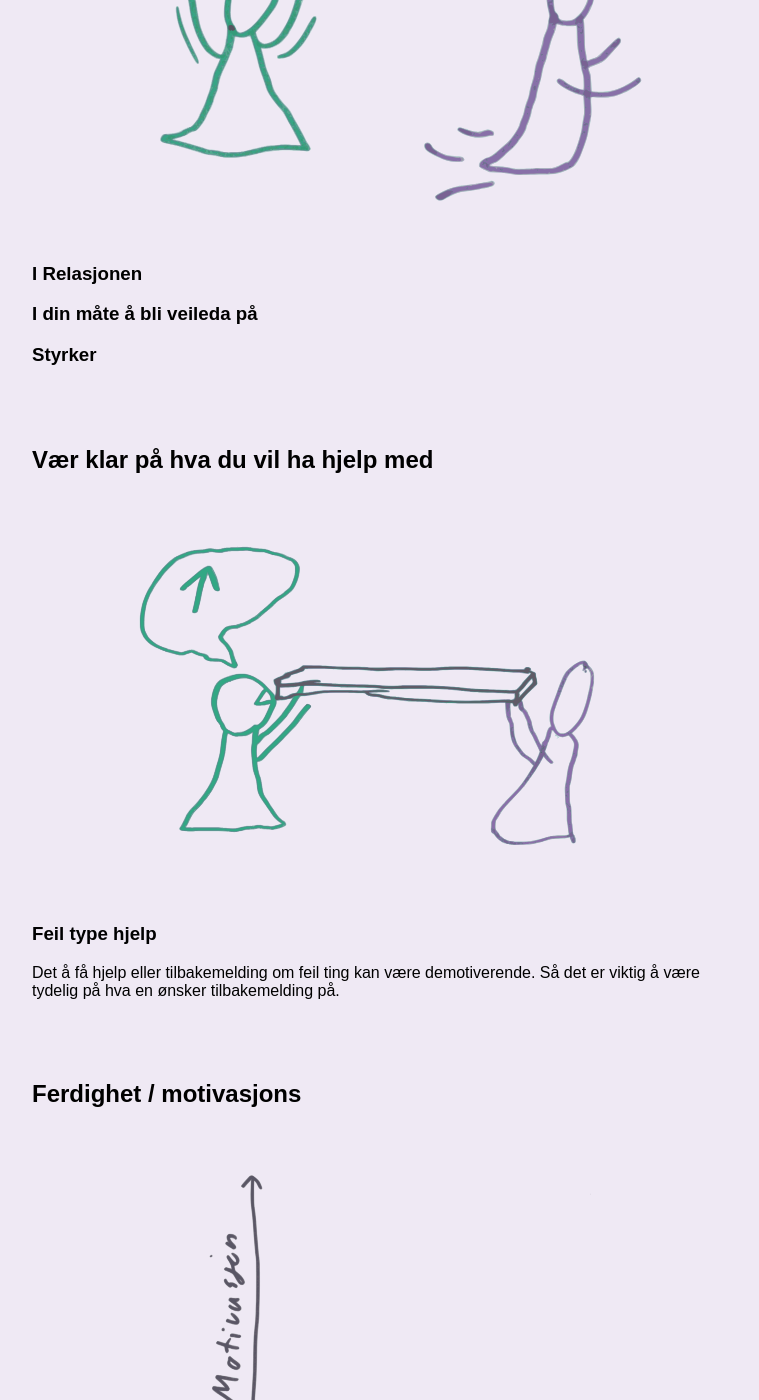
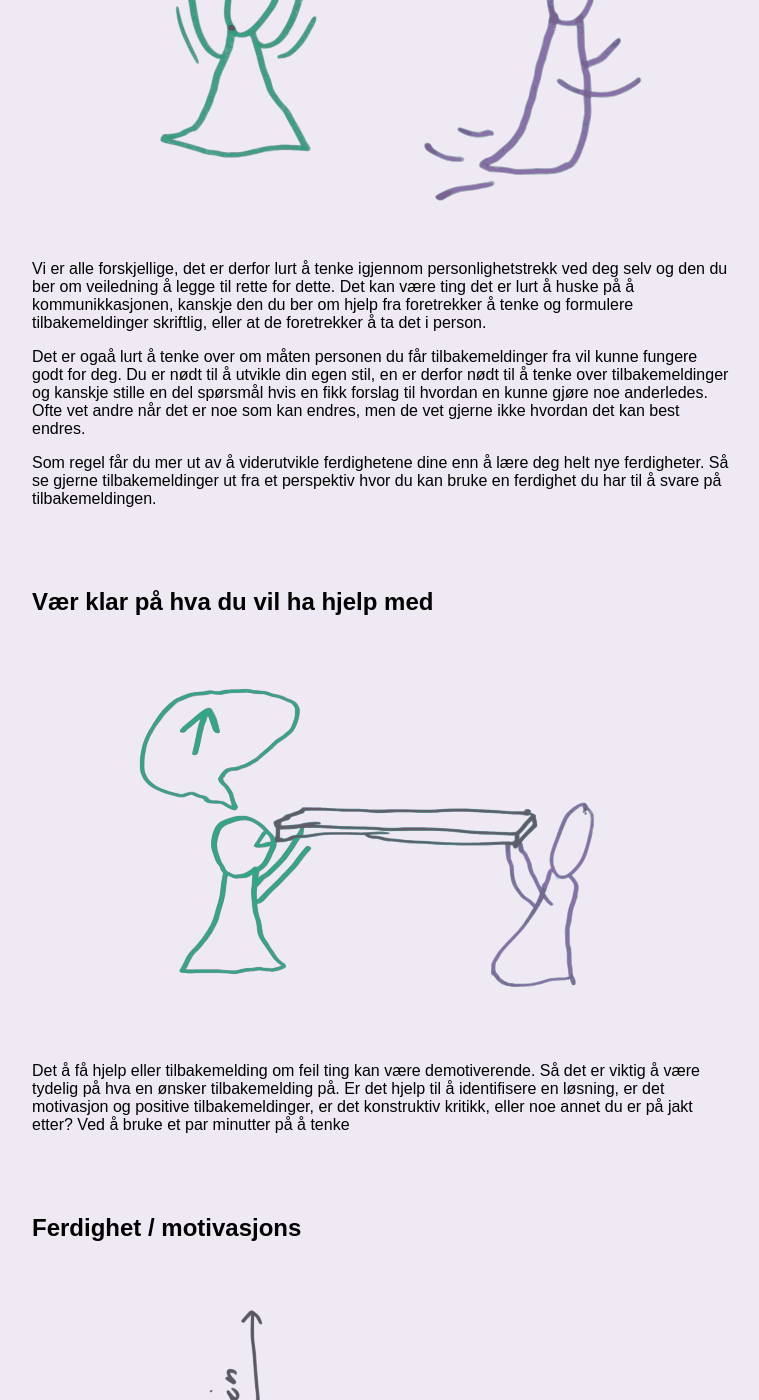
Before and after one commit to dagfs/dagfs.github.io, a Jekyll site: the page built from artikler/hvordan-bli-veiledet/index.md, in a window 1280 px wide and 1400 px high, scrolled down 4063 px. Shown: the whole window, without its empty margins (258-1017 px from the left). Built offline with Jekyll 4.4.1, drawn with Linux system fonts in a browser that asks for light colours; our own code applies the rules of GitHub Pages for plain Markdown files; some of the changed text lies outside the part shown.

Commit message:
Update index.md

```diff
--- a/artikler/hvordan-bli-veiledet/index.md
+++ b/artikler/hvordan-bli-veiledet/index.md
@@ -79,7 +79,8 @@ Gi personen beskjed i forkant slik at de kan forberede seg
 
 ### 3. Relasjon
 
-Styrk relasjonen mellom dere ved å kommenter ting du ønsker tilbakemelding på [og hva som motiverer deg - hvorfor?]
+Styrk relasjonen mellom dere ved å kommenter ting du ønsker tilbakemelding på [og hva som motiverer deg - hvorfor?].
+
 
 ### 4. Motta tilbakemeldingen aktivt
 
@@ -101,11 +102,11 @@ Jobb med tilbakemeldingene og vis takknemlighet for den som ga deg feedback
 <object data="5.svg" type="image/svg+xml">
 </object>
 
-### I Relasjonen
+Vi er alle forskjellige, det er derfor lurt å tenke igjennom personlighetstrekk ved deg selv og den du ber om veiledning å legge til rette for dette. Det kan være ting det er lurt å huske på å kommunikkasjonen, kanskje den du ber om hjelp fra foretrekker å tenke og formulere tilbakemeldinger skriftlig, eller at de foretrekker å ta det i person.
 
-### I din måte å bli veileda på
+Det er ogaå lurt å tenke over om måten personen du får tilbakemeldinger fra vil kunne fungere godt for deg. Du er nødt til å utvikle din egen stil, en er derfor nødt til å tenke over tilbakemeldinger og kanskje stille en del spørsmål hvis en fikk forslag til hvordan en kunne gjøre noe anderledes. Ofte vet andre når det er noe som kan endres, men de vet gjerne ikke hvordan det kan best endres.
 
-### Styrker
+Som regel får du mer ut av å viderutvikle ferdighetene dine enn å lære deg helt nye ferdigheter. Så se gjerne tilbakemeldinger ut fra et perspektiv hvor du kan bruke en ferdighet du har til å svare på tilbakemeldingen.
 
 <!---->
 
@@ -114,9 +115,7 @@ Jobb med tilbakemeldingene og vis takknemlighet for den som ga deg feedback
 <object data="6.svg" type="image/svg+xml">
 </object>
 
-### Feil type hjelp
-
-Det å få hjelp eller tilbakemelding om feil ting kan være demotiverende. Så det er viktig å være tydelig på hva en ønsker tilbakemelding på.
+Det å få hjelp eller tilbakemelding om feil ting kan være demotiverende. Så det er viktig å være tydelig på hva en ønsker tilbakemelding på. Er det hjelp til å identifisere en løsning, er det motivasjon og positive tilbakemeldinger, er det konstruktiv kritikk, eller noe annet du er på jakt etter? Ved å bruke et par minutter på å tenke
 
 <!---->
 
```
